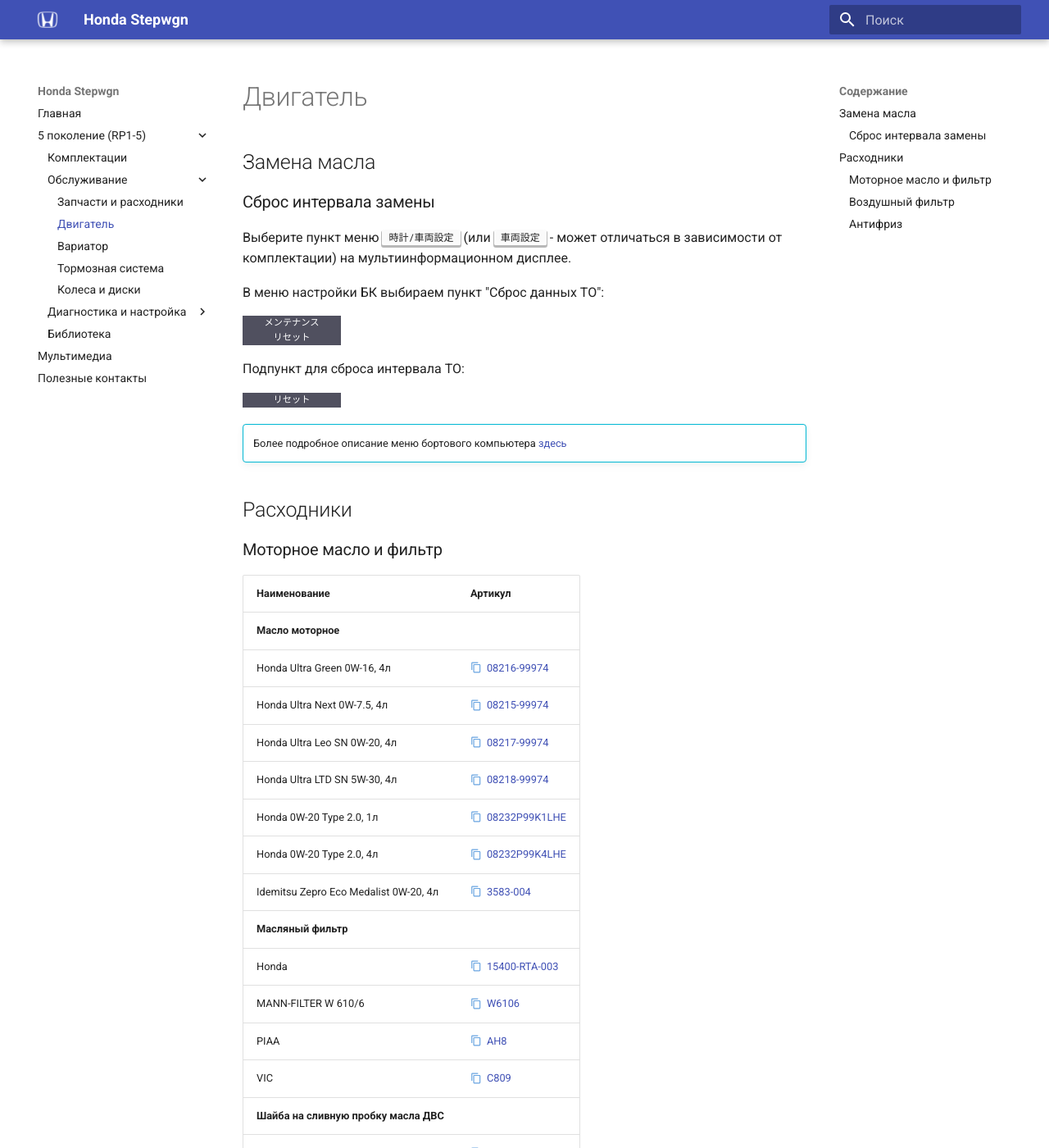
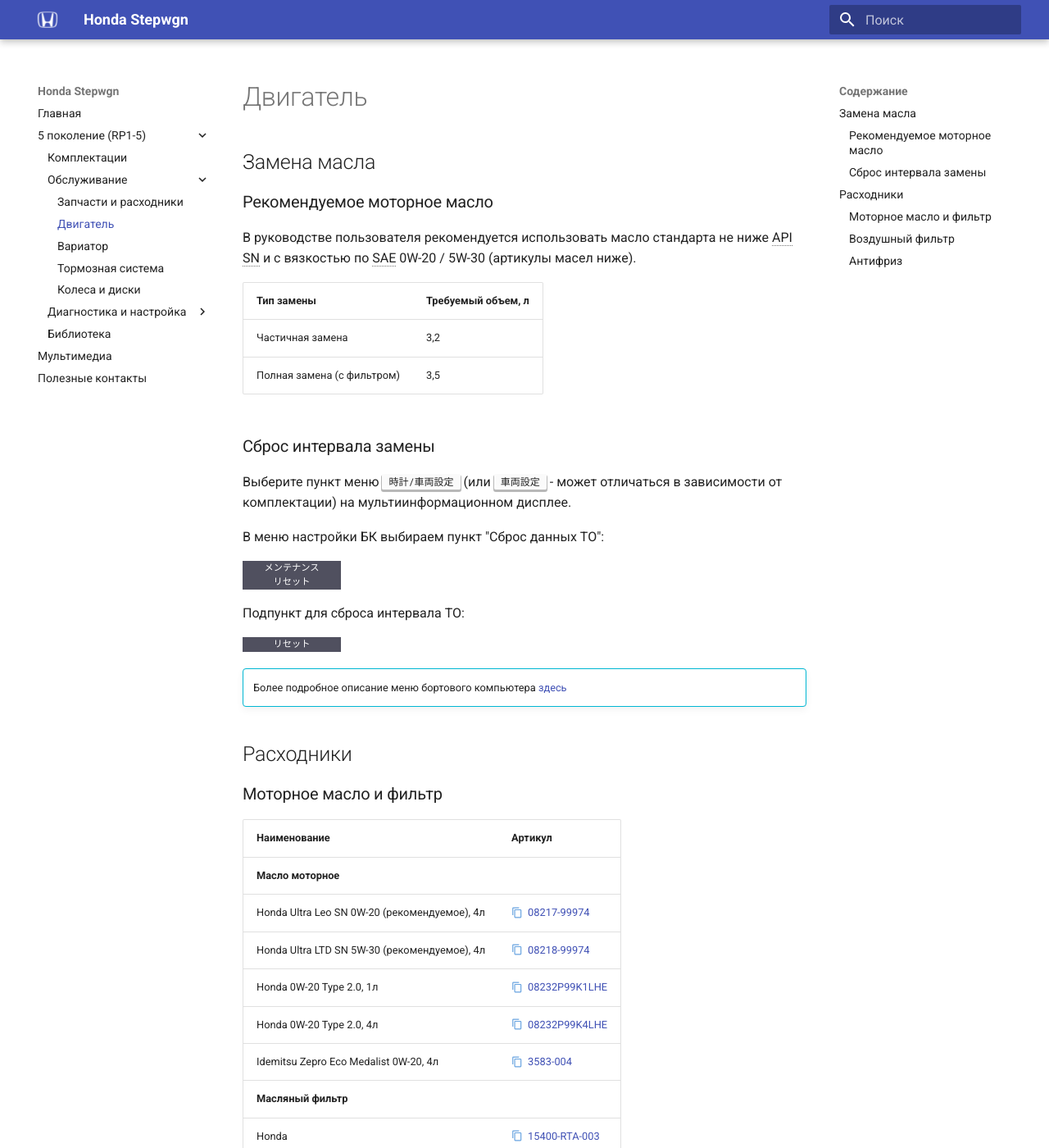
Before and after one commit to stepwgn/stepwgn.github.io, an MkDocs documentation site: the page built from docs/5g/service/engine.md, in a window 1280 px wide and 1400 px high. Shown: the whole window at 82% size. Built offline with MkDocs 1.6.1 and Material for MkDocs 9.7.7, drawn with Linux system fonts in a browser that asks for light colours.

```diff
--- a/docs/5g/service/engine.md
+++ b/docs/5g/service/engine.md
@@ -3,6 +3,16 @@ description: Замена масла в двигателе и сопутству
 ---
 
 ## Замена масла
+
+### Рекомендуемое моторное масло
+
+В руководстве пользователя рекомендуется использовать масло стандарта не ниже API SN
+и с вязкостью по SAE 0W-20 / 5W-30 (артикулы масел ниже).
+
+| Тип замены                 | Требуемый объем, л |
+|----------------------------|--------------------|
+| Частичная замена           | 3,2                |
+| Полная замена (с фильтром) | 3,5                |
 
 ### Сброс интервала замены
 
--- a/docs/5g/service/parts.md
+++ b/docs/5g/service/parts.md
@@ -6,23 +6,21 @@ description: Расходники, запчасти, варианты анало
 
 ### Моторное масло и фильтр
 
-| Наименование                          | Артикул                                              |
-|---------------------------------------|------------------------------------------------------|
-| **Масло моторное**                    |                                                      |
-| Honda Ultra Green 0W-16, 4л           | [08216-99974](#"Honda 0821699974"){ .copyable }      |
-| Honda Ultra Next 0W-7.5, 4л           | [08215-99974](#"Honda 0821599974"){ .copyable }      |
-| Honda Ultra Leo SN 0W-20, 4л          | [08217-99974](#"Honda 0821799974"){ .copyable }      |
-| Honda Ultra LTD SN 5W-30, 4л          | [08218-99974](#"Honda 0821899974"){ .copyable }      |
-| Honda 0W-20 Type 2.0, 1л              | [08232P99K1LHE](#"Honda 08232P99K1LHE"){ .copyable } |
-| Honda 0W-20 Type 2.0, 4л              | [08232P99K4LHE](#"Honda 08232P99K4LHE"){ .copyable } |
-| Idemitsu Zepro Eco Medalist 0W-20, 4л | [3583-004](#"Idemitsu 3583-004"){ .copyable }        |
-| **Масляный фильтр**                   |                                                      |
-| Honda                                 | [15400-RTA-003](#"Honda 15400-RTA-003"){ .copyable } |
-| MANN-FILTER W 610/6                   | [W6106](#"MANN W6106"){ .copyable }                  |
-| PIAA                                  | [AH8](#"PIAA AH8"){ .copyable }                      |
-| VIC                                   | [C809](#"VIC C809"){ .copyable }                     |
-| **Шайба на сливную пробку масла ДВС** |                                                      |
-| Honda                                 | [94109-140-00](#"Honda 94109-140-00"){ .copyable }   |
+| Наименование                                 | Артикул                                              |
+|----------------------------------------------|------------------------------------------------------|
+| **Масло моторное**                           |                                                      |
+| Honda Ultra Leo SN 0W-20 (рекомендуемое), 4л | [08217-99974](#"Honda 0821799974"){ .copyable }      |
+| Honda Ultra LTD SN 5W-30 (рекомендуемое), 4л | [08218-99974](#"Honda 0821899974"){ .copyable }      |
+| Honda 0W-20 Type 2.0, 1л                     | [08232P99K1LHE](#"Honda 08232P99K1LHE"){ .copyable } |
+| Honda 0W-20 Type 2.0, 4л                     | [08232P99K4LHE](#"Honda 08232P99K4LHE"){ .copyable } |
+| Idemitsu Zepro Eco Medalist 0W-20, 4л        | [3583-004](#"Idemitsu 3583-004"){ .copyable }        |
+| **Масляный фильтр**                          |                                                      |
+| Honda                                        | [15400-RTA-003](#"Honda 15400-RTA-003"){ .copyable } |
+| MANN-FILTER W 610/6                          | [W6106](#"MANN W6106"){ .copyable }                  |
+| PIAA                                         | [AH8](#"PIAA AH8"){ .copyable }                      |
+| VIC                                          | [C809](#"VIC C809"){ .copyable }                     |
+| **Шайба на сливную пробку масла ДВС**        |                                                      |
+| Honda                                        | [94109-140-00](#"Honda 94109-140-00"){ .copyable }   |
 
 <!--engine-oil-end-->
 
```
Also changed, not shown: includes/abbreviations.md (+2 -0 lines), 1 other file.
